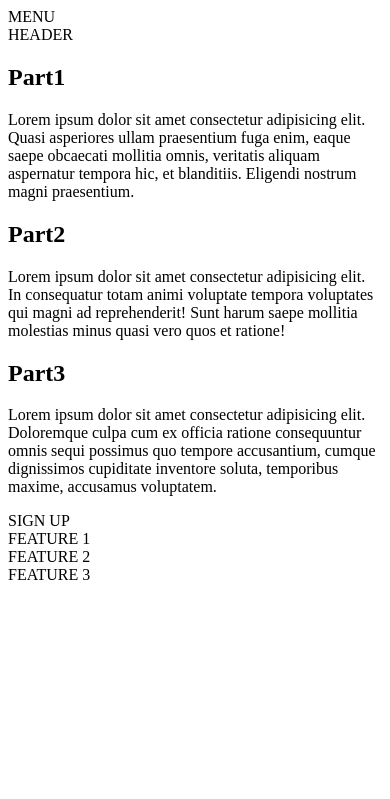
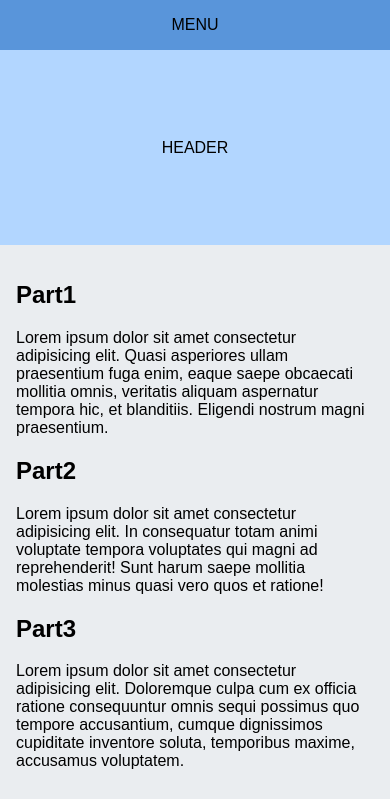
Before and after one commit to luk3w00d/flex-screen-sizes, a plain HTML site: page index.html in a window 390 px wide. Shown: the top 799 px of the page. Drawn offline with Linux system fonts and the light colour scheme.

Commit message:
made style suite phone first

```diff
--- a/index.html
+++ b/index.html
@@ -33,9 +33,9 @@
                 soluta, temporibus maxime, accusamus voluptatem.</p>
         </main>
         <section id="signup">SIGN UP</section>
-        <section class="features">FEATURE 1</section>
-        <section class="features">FEATURE 2</section>
-        <section class="features">FEATURE 3</section>
+        <section id="feature-1" class="feature">FEATURE 1</section>
+        <section id="feature-2" class="feature">FEATURE 2</section>
+        <section id="feature-3" class="feature">FEATURE 3</section>
     </article>
 </body>
 
--- a/style.css
+++ b/style.css
@@ -1,3 +1,53 @@
-h1 {
-    color: red;
+body {
+    margin: 0;
+    font-family: sans-serif;
 }
+
+article {
+  display: flex;
+  flex-direction: column;
+}
+
+nav {
+  background: #5995da;
+  flex: 1 50px;
+}
+
+header {
+  background: #b2d6ff;
+}
+
+main {
+  background: #eaedf0;
+  /* flex: 6 300px; */
+  padding: 1rem;
+}
+
+#signup {
+  background: #d6e9fe;
+}
+
+#feature-1 {
+  background: #f5cf8e;
+}
+
+#feature-2 {
+  background: #f09a9d;
+}
+
+#feature-3 {
+  background: #c8c6fa;
+}
+
+header,
+section {
+  flex: 3 50vw;
+}
+
+header,
+section,
+nav {
+  display: flex;
+  justify-content: center;
+  align-items: center;
+}
```
